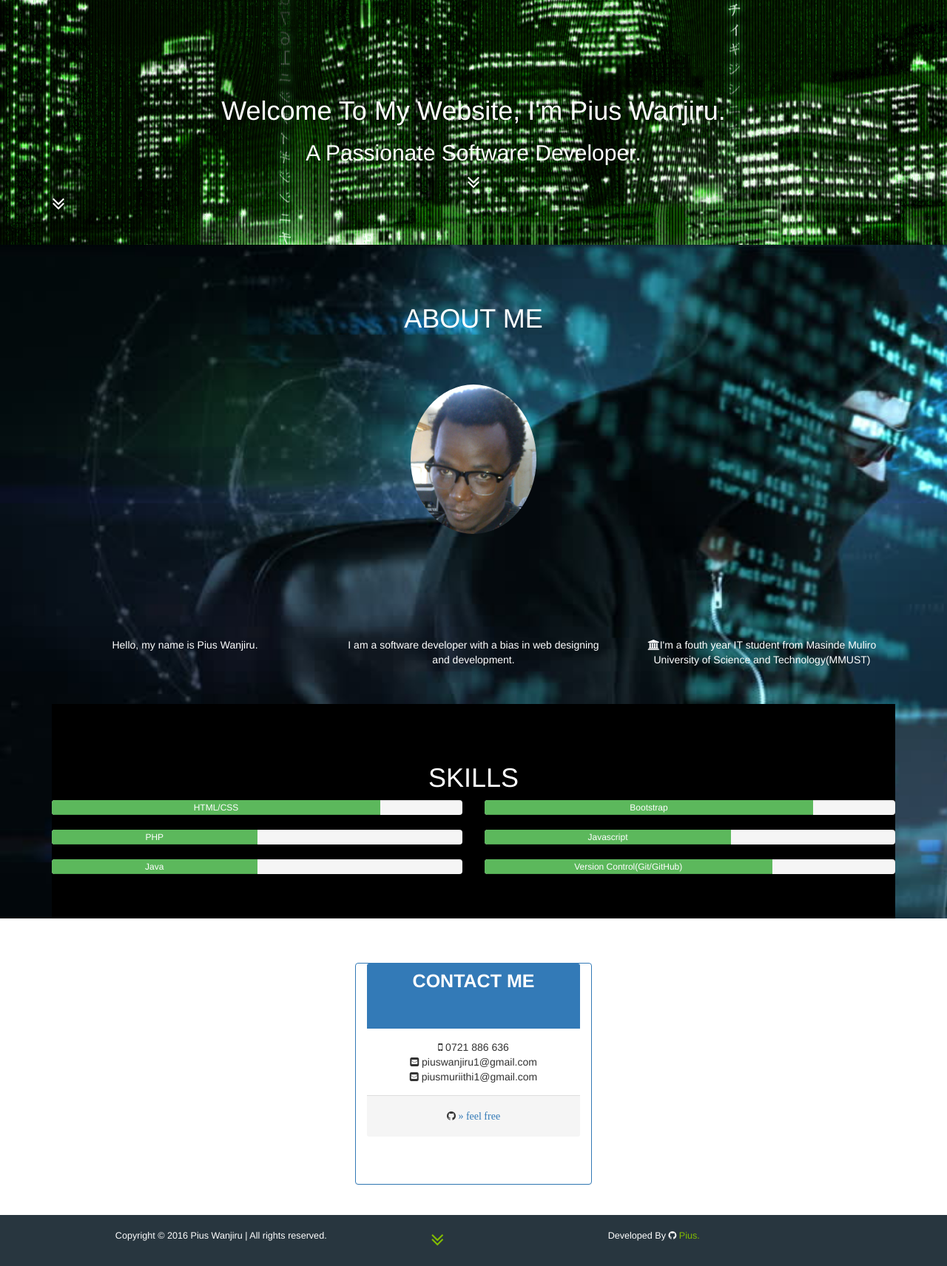
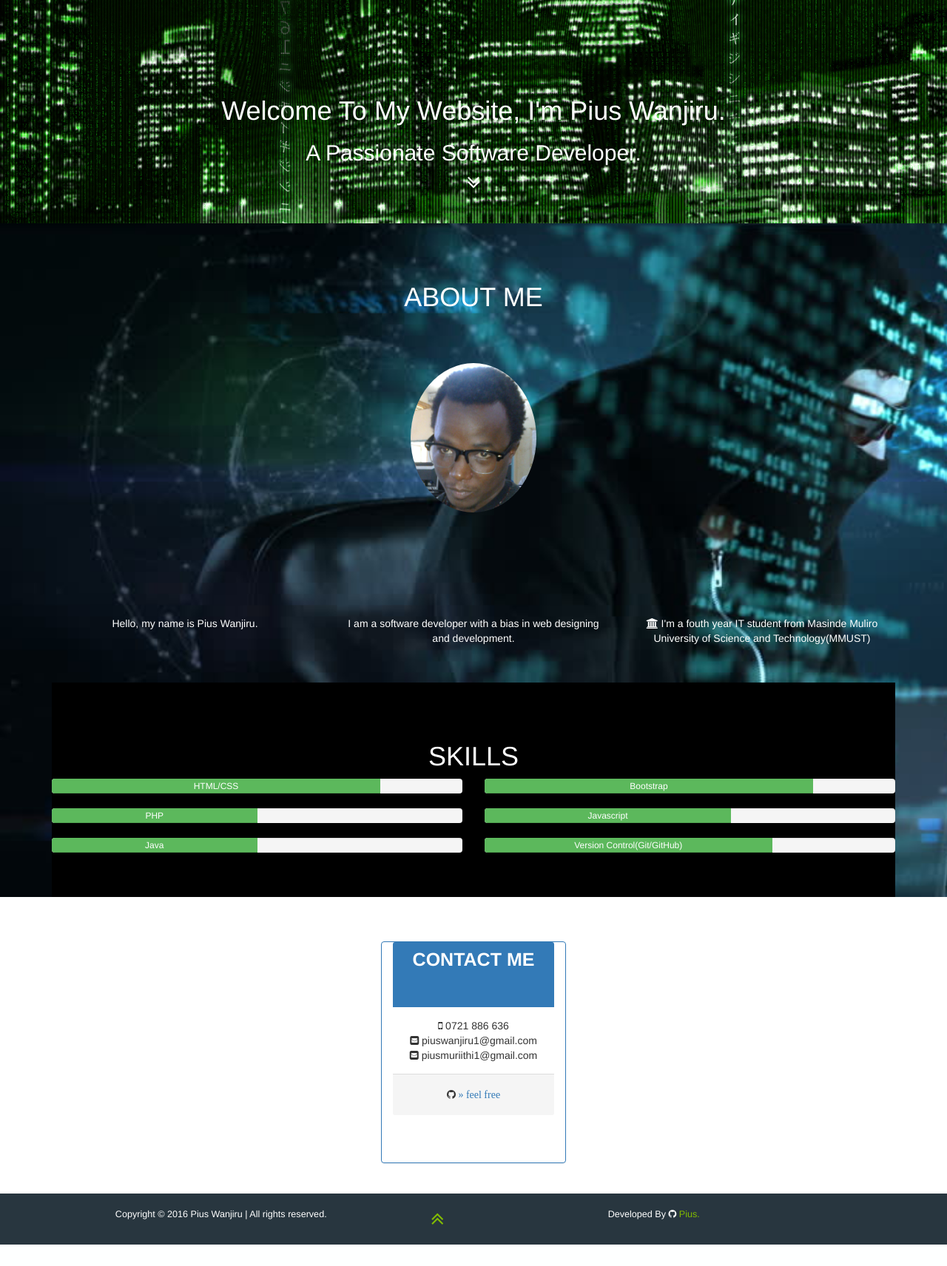
Before and after one commit to pius254/Personal-Site, a PHP site: page / in a window 1280 px wide. Shown: the part 50-1762 px from the top of the page at 74% size. After the commit the page ends 1733 px from the top, so only its background shows below. Run offline with PHP 8.4, Linux system fonts and the light colour scheme.

Commit message:
corrects a typo

```diff
--- a/assets/css/styles.css
+++ b/assets/css/styles.css
@@ -67,7 +67,7 @@ ul li{
 }
 
 .panel{
-	width: 320px;
+	width: 250px;
 	height: 300px;
 	text-align: center;
 	margin: 0 auto;
--- a/home.html
+++ b/home.html
@@ -55,12 +55,7 @@
 						<h1 class="wow fadeInDown animated" data-wow-delay="1s">Welcome To My Website, I'm Pius Wanjiru.</h1>
 						<h2 class="wow fadeInUp animated" data-wow-delay=".6s">A Passionate Software Developer.</h2>
 						<a href="#skills">
-							<i class="fa fa-angle-double-down fa-2x" data-wow-delay="1.2s"></i>
-						</a>
-					</div>
-					<div class="scroll">
-						<a href="#skills">
-							<i class="fa fa-angle-double-down fa-2x" data-wow-delay="1.2s"></i>
+							<i class="fa fa-angle-double-down fa-2x wow fadeInUp animated" data-wow-delay="1.2s"></i>
 						</a>
 					</div>
 				</div>
@@ -76,7 +71,7 @@
 				<h1 class="text-uppercase text-center wow fadeInLeft animated" data-wow-delay="1s">about me</h1>
 
 			<div class="row clear-row-padding">
-				<div class="col-md-2 col-md-offset-5">
+				<div class="col-md-2 col-md-offset-5 col-xs-12">
 					<img src="assets/images/fit.png" alt="About Section Image" class="img-responsive img-circle">
 				</div>
 			</div>
@@ -91,7 +86,7 @@
 					<p>I am a software developer with a bias in web designing and development.</p>
 				</div>
 				<div class="col-md-4 wow fadeInLeft animated" data-wow-delay="1s">
-					<p><i class="fa fa-university"></i>I'm a fouth year IT student from Masinde Muliro University of Science and Technology(MMUST)</p>
+					<p><i class="fa fa-university"></i> I'm a fouth year IT student from Masinde Muliro University of Science and Technology(MMUST)</p>
 				</div>
 			</div>
 			<!-- About :End -->
@@ -186,7 +181,7 @@
 				</div>
 				<div class="col-lg-1 col-md-5 col-sm-2 col-xs-12">
 					<div class="text-center wow fadeInUp animated" data-wow-delay=".6s">
-						<a href="#header"><i class="fa fa-angle-double-down fa-2x"></i></a>
+						<a href="#header"><i class="fa fa-angle-double-up fa-2x"></i></a>
 					</div>
 				</div>
 				<div class="col-lg-5 col-md-5 col-sm-5 col-xs-12">
```
